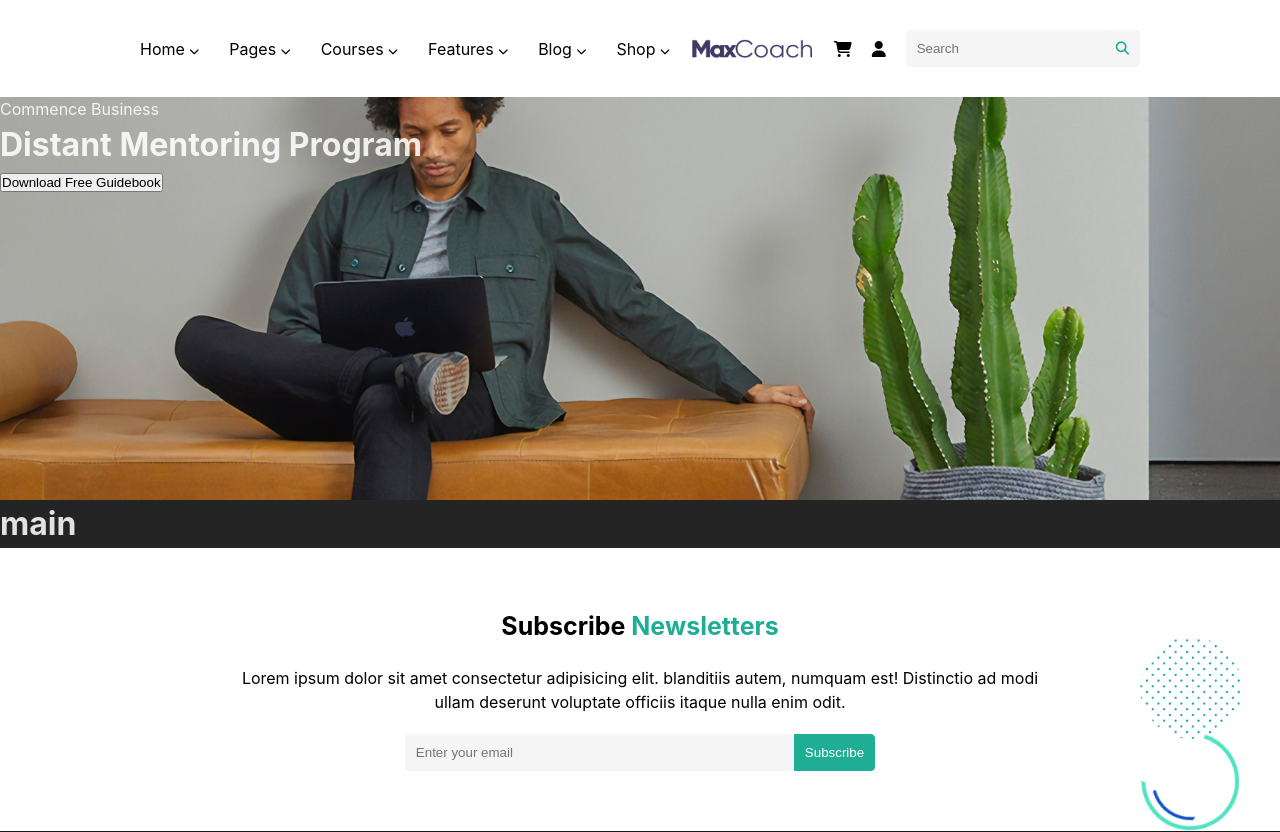
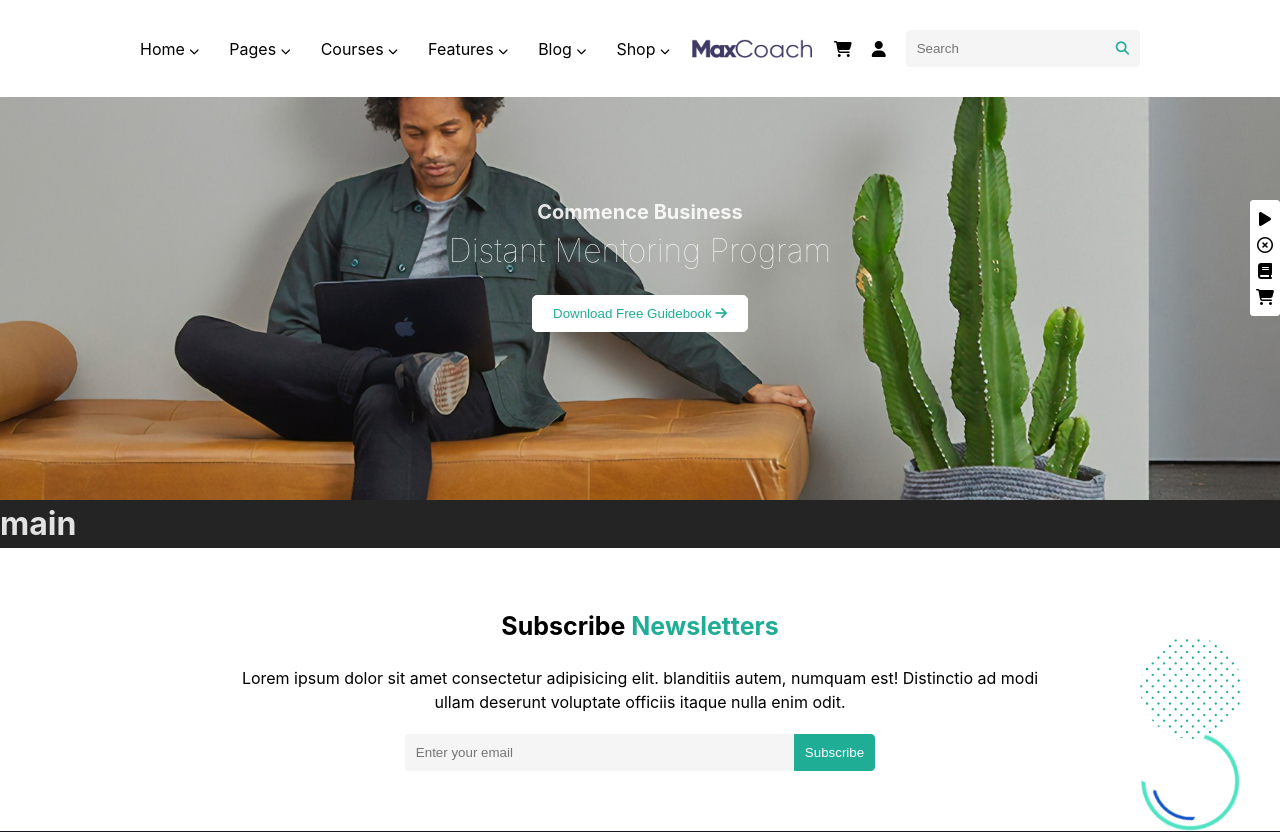
Before and after one commit to ALANOMAM/proj-html-vuejs, a Vue app: page / in a window 1280 px wide. Shown: the top 832 px of the page. Built offline with nearby package versions, Linux system fonts and the light colour scheme.

Commit message:
impostato tutto l'header

```diff
--- a/src/components/Header.vue
+++ b/src/components/Header.vue
@@ -43,9 +43,19 @@ export default{
    <div class="bottom-header">
    <span>Commence Business</span>
    <h1>Distant Mentoring Program</h1>
-   <button>Download Free Guidebook</button>
+   <button>Download Free Guidebook <i class="fa-solid fa-arrow-right"></i></button>
    </div>
    <!--bottom header end-->
+
+    <!--header side options start-->
+    <div class="side-options">
+        <i class="fa-solid fa-play"></i>
+        <i class="fa-regular fa-circle-xmark"></i>
+        <i class="fa-solid fa-book"></i>
+        <i class="fa-solid fa-cart-shopping"></i>
+    </div>
+
+    <!--header side options end-->
 
 
 </header>
@@ -132,6 +142,54 @@ header{
 }
 /*nav end*/
 
+/*bottom header start*/
+.bottom-header{
+   /* border:1px solid red;*/
+   margin-top: 100px;
+   display: flex;
+   flex-direction: column;
+   align-items: center;
 
+ span{
+    font-weight: bold;
+    font-size: 20px;
+ }
+
+ h1{
+
+    font-weight:lighter;
+ }
+
+    button{
+        margin-top: 20px;
+        padding: 10px 20px;
+        border-radius: 5px;
+        border: 1px solid rgba(255, 255, 255, 1);
+        background-color: rgba(255, 255, 255, 1);
+        color: rgba(32, 173, 150, 1);
+
+    }
+}
+/*bottom header end*/
+
+/*side options start */
+.side-options{
+    position: absolute;
+    right: 0;
+    top: 200px;
+    width: 30px;
+    padding: 10px;
+    border-radius: 3px;
+    border: 1px solid white;
+    background-color: white;
+    display: flex;
+    flex-direction: column;
+    align-items: center;
+    gap: 10px;
+i{
+    color: black;
+}
+}
+/*side options end */
 
 </style>
```
